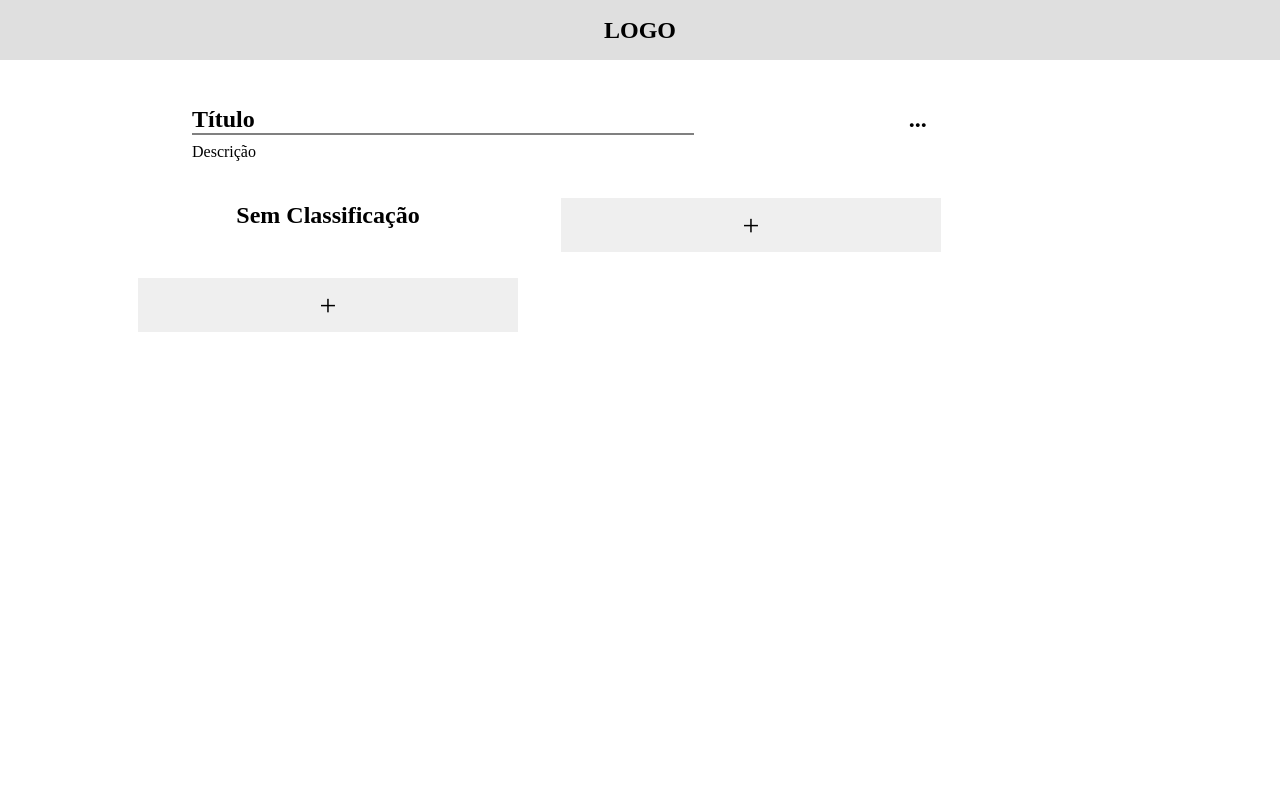
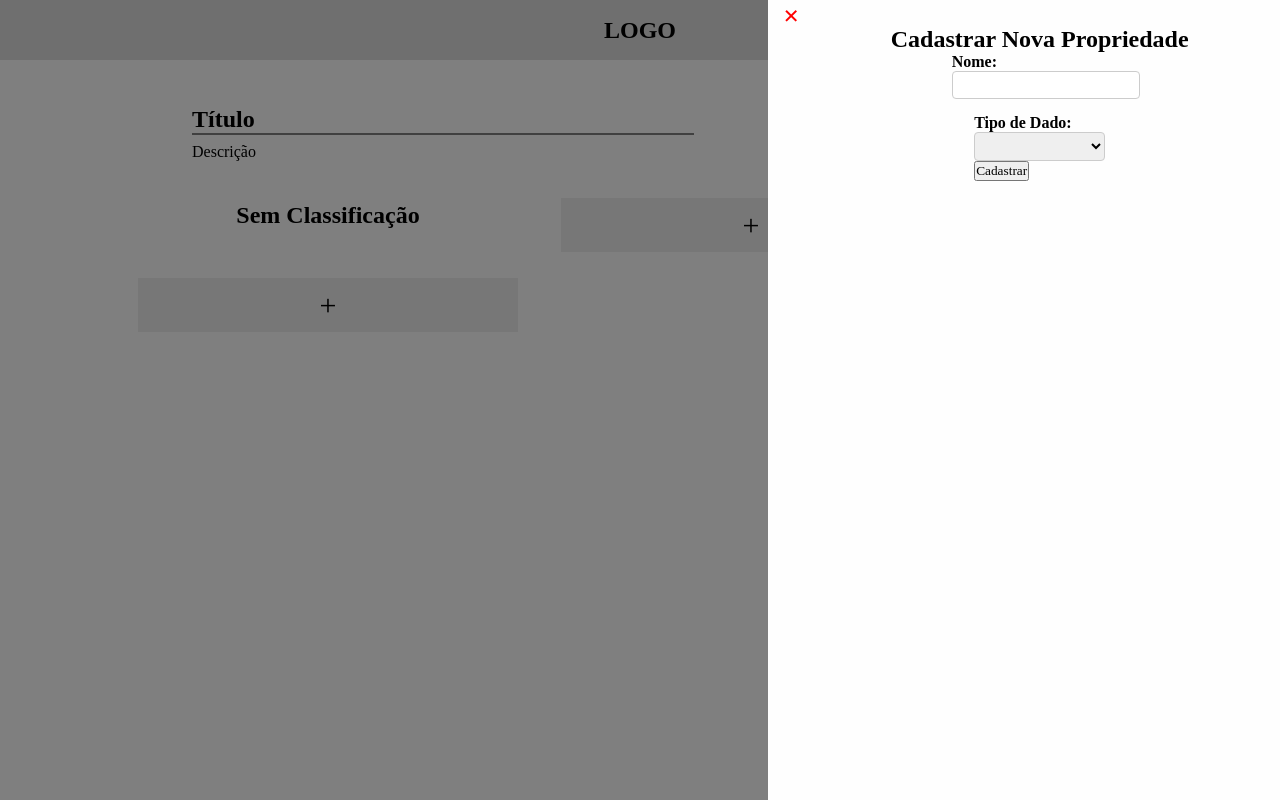
Before and after one commit to Otavio-Miguel-Rocha/to-do-list, an Angular app: page /tarefas in a window 1280 px wide. Built offline with nearby package versions, Linux system fonts and the light colour scheme.

Commit message:
Inicia a implementação do cadastro de propriedades

```diff
--- a/src/app/app.module.ts
+++ b/src/app/app.module.ts
@@ -2,7 +2,6 @@ import { BrowserModule } from '@angular/platform-browser';
 import { NgModule } from '@angular/core';
 
 import { AppComponent } from './app.component';
-import { NavegationComponent } from './navegation/navegation.component';
 import { AppRountingModule } from './app-routing.module';
 import { NavegationModule } from './navegation/navegation.module';
 import { TasksModule } from './tasks/tasks.module';
--- /dev/null
+++ b/src/app/modal-input-data/modal-input-data.component.css
@@ -0,0 +1,71 @@
+.modal {
+  display: flex;
+  justify-content: end;
+  align-items: center;
+  position: fixed;
+  z-index: 9999;
+  top: 0;
+  left: 0;
+  width: 100%;
+  height: 100%;
+  overflow: auto;
+  background-color: rgba(0, 0, 0, 0.5);
+}
+
+.modal-content {
+  background-color: #fefefe;
+  width: 40%;
+  height: 100%;
+  display: flex;
+}
+.container{
+  width: 100%;
+  height: 50%;
+  display: flex;
+  align-items: center;
+  flex-direction: column;
+  margin-top: 5%;
+  margin-bottom: 5%;
+}
+
+.close {
+  color: red;
+  float: left;
+  font-size: 28px;
+  font-weight: bold;
+  margin-left: 3%;
+}
+
+.close:hover,
+.close:focus {
+  color: black;
+  text-decoration: none;
+  cursor: pointer;
+}
+.form-group {
+  margin-bottom: 15px;
+}
+
+label {
+  display: block;
+  font-weight: bold;
+}
+
+input[type="text"],
+select {
+  width: 100%;
+  padding: 5px;
+  border: 1px solid #ccc;
+  border-radius: 4px;
+}
+
+
+
+#button-add-more{
+  display: flex;
+  width: 100%;
+  border: none;
+  justify-content: center;
+  align-items: center;
+  cursor: pointer;
+}
--- /dev/null
+++ b/src/app/modal-input-data/modal-input-data.component.html
@@ -0,0 +1,27 @@
+<div id="myModal" class="modal">
+  <div class="modal-content">
+    <span class="close" (click)="fecharModalInputData()">&times;</span>
+    <div class="container">
+      <h2>Cadastrar Nova Propriedade</h2>
+      <div class="form-group">
+        <label>Nome:</label>
+        <input type="text" [(ngModel)]="propriedadeNova.nome">
+      </div>
+      <div class="form-group">
+        <label for="dataType">Tipo de Dado:</label>
+        <select id="dataType" [(ngModel)]="propriedadeNova.tipoDeDado">
+          <option value="string">Texto</option>
+          <option value="integer">Número</option>
+          <option value="array">Seleção</option>
+        </select>
+        <div *ngIf="propriedadeNova.tipoDeDado == 'array'">
+          <div *ngFor="let opcao of listaDeOpcoes; index as index">
+            <input type="text" (change)="teste(index)">
+          </div>
+          <button id="button-add-more" (click)="adicionarMaisUmaOpcao()">+</button>
+        </div>
+        <button (click)="cadastrarPropriedade()">Cadastrar</button>
+      </div>
+    </div>
+  </div>
+</div>
--- /dev/null
+++ b/src/app/modal-input-data/modal-input-data.component.ts
@@ -0,0 +1,49 @@
+import { Component, EventEmitter, OnInit, Output } from '@angular/core';
+
+interface Propriedade {
+  nome: string,
+  tipoDeDado: 'Texto' | 'Número' | 'Seleção',
+}
+
+@Component({
+  selector: 'app-modal-input-data',
+  templateUrl: './modal-input-data.component.html',
+  styleUrls: ['./modal-input-data.component.css']
+})
+export class ModalInputDataComponent implements OnInit {
+  propriedadeNova: Propriedade = {
+    nome: '',
+    tipoDeDado: 'Texto'
+  };
+  constructor() { }
+
+  ngOnInit() {
+  }
+
+  @Output()
+  fecharModal = new EventEmitter();
+
+  fecharModalInputData():void{
+    this.fecharModal.emit();
+  }
+
+
+  //SELECT AND OPTIONS
+  listaDeOpcoes: string[] = [];
+  adicionarMaisUmaOpcao():void{
+    this.listaDeOpcoes.push("");
+  }
+  teste():void{
+    console.log('teste');
+  }
+
+  //CADASTRO
+  cadastrarPropriedade():void{
+    const novaPropriedade:Propriedade = {
+      nome: this.propriedadeNova.nome,
+      tipoDeDado: this.propriedadeNova.tipoDeDado,
+    }
+    console.log(novaPropriedade);
+  }
+
+}
--- a/src/app/tasks/modal-properties/modal-properties.component.html
+++ /dev/null
@@ -1,3 +0,0 @@
-<p>
-  modal-properties works!
-</p>
--- a/src/app/tasks/modal-properties/modal-properties.component.ts
+++ /dev/null
@@ -1,15 +0,0 @@
-import { Component, OnInit } from '@angular/core';
-
-@Component({
-  selector: 'app-modal-properties',
-  templateUrl: './modal-properties.component.html',
-  styleUrls: ['./modal-properties.component.css']
-})
-export class ModalPropertiesComponent implements OnInit {
-
-  constructor() { }
-
-  ngOnInit() {
-  }
-
-}
--- a/src/app/tasks/tasks.component.css
+++ b/src/app/tasks/tasks.component.css
@@ -96,8 +96,6 @@
   border-bottom: 0px;
   border:none;
 }
-
-#options-property{
-  display: flex;
+.cursor-pointer{
   cursor: pointer;
 }
--- a/src/app/tasks/tasks.component.html
+++ b/src/app/tasks/tasks.component.html
@@ -11,8 +11,12 @@
         >{{personalizacoes.titulo}}</h2>
       </div>
       <div>
-        <a (click)="openModalProperties()"><h2 id="options-property">...</h2></a>
-        <app-modal-properties *ngIf="modalProperties"></app-modal-properties>
+        <a (click)="openModalProperties()"><h2 class="cursor-pointer">...</h2></a>
+        <div *ngIf="modalProperties">
+          <ul>
+            <a class="cursor-pointer" (click)="cadastrarNovaPropriedadeModal()"><li>Cadastrar Propriedade</li></a>
+          </ul>
+        </div>
       </div>
     </div>
      <p
@@ -63,5 +67,12 @@
    <div class="tittle-list-grid">
     <button (click)="novoCampo()" class="button-add">+</button>
   </div>
+  </div>
 </div>
-</div>
+<app-modal-input-data
+*ngIf="modalInputData"
+(fecharModal)="fecharNovaPropriedadeModal"
+>
+
+
+</app-modal-input-data>
--- a/src/app/tasks/tasks.component.ts
+++ b/src/app/tasks/tasks.component.ts
@@ -1,4 +1,4 @@
-import { Component, OnInit } from "@angular/core";
+import { Component, Input, OnInit } from "@angular/core";
 
 interface Tarefa {
   titulo: string;
@@ -19,6 +19,8 @@ interface PersonalizacaoPagina {
   styleUrls: ["./tasks.component.css"],
 })
 export class TasksComponent implements OnInit {
+
+
   ngOnInit(): void {
     //TÍTULOS E DESCRIÇÕES
     let personalizacoesInit: PersonalizacaoPagina = JSON.parse(localStorage.getItem("personalizacoes"));
@@ -49,7 +51,12 @@ export class TasksComponent implements OnInit {
 
       localStorage.setItem("Campos", JSON.stringify(this.campos));
     }
+
   }
+
+  //MODAIS
+  modalInputData:boolean = true;
+
   personalizacoes: PersonalizacaoPagina = {
     titulo: "",
     descricao:"",
@@ -82,6 +89,14 @@ export class TasksComponent implements OnInit {
       this.modalProperties = true;
     }
   }
+
+  cadastrarNovaPropriedadeModal():void{
+    this.modalInputData = true;
+  }
+  fecharNovaPropriedadeModal():void{
+    this.modalInputData = false;
+  }
+
   newTask(campo:Campos):void{
     const tarefa: Tarefa = {
       titulo: "Insira o nome",
--- a/src/app/tasks/tasks.module.ts
+++ b/src/app/tasks/tasks.module.ts
@@ -1,13 +1,13 @@
 import { CommonModule } from "@angular/common";
 import { NgModule } from "@angular/core";
 import { FormsModule } from "@angular/forms";
+import { ModalInputDataComponent } from "../modal-input-data/modal-input-data.component";
 import { TaskModule } from "./task/task.module";
 import { TasksComponent } from "./tasks.component";
-import { ModalPropertiesComponent } from './modal-properties/modal-properties.component';
 
 @NgModule({
   imports: [CommonModule, FormsModule, TaskModule],
-  declarations: [TasksComponent, ModalPropertiesComponent],
+  declarations: [TasksComponent, ModalInputDataComponent],
   exports: [TasksComponent],
 })
 export class TasksModule {}
```
Also changed, not shown: src/app/tasks/modal-properties/modal-properties.component.css (deleted), 1 other file (tests, documents, lock files or other folders).
